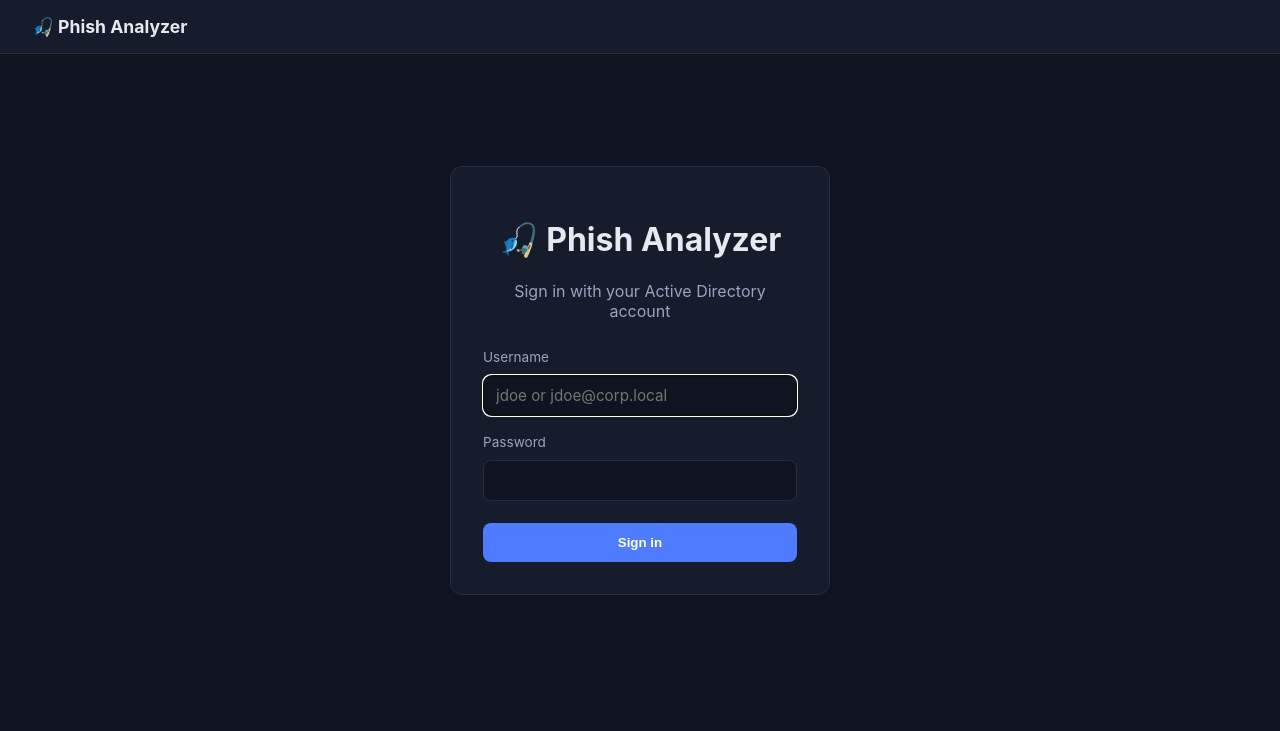
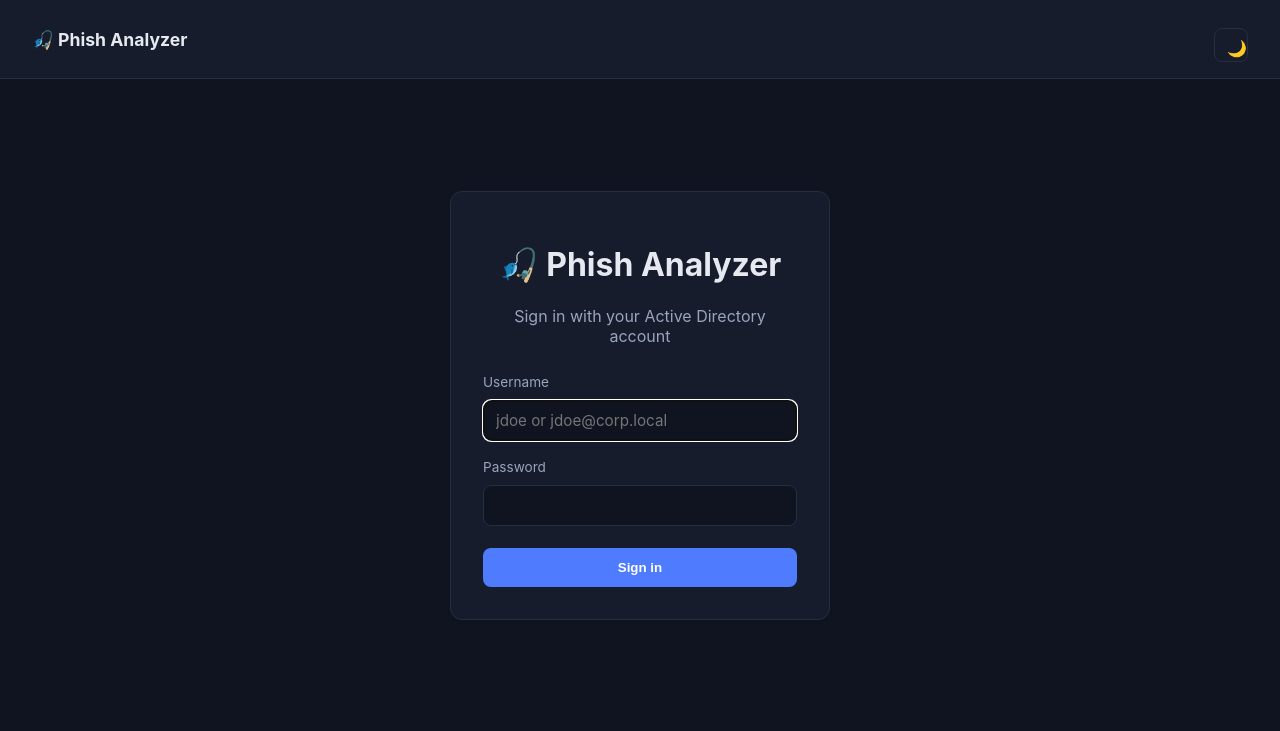
Before and after one commit to Ktownerr/phish-analyzer, a FastAPI app: page /login in a window 1280 px wide. Shown: the top 731 px of the page. Run offline with FastAPI, Linux system fonts and the light colour scheme.

Commit message:
Add clickable history detail view and light/dark theme toggle

```diff
--- a/app/main.py
+++ b/app/main.py
@@ -6,6 +6,7 @@ and get back a parsed SPF/DKIM/DMARC summary, extracted URLs/attachments,
 a risk score, and a plain-English "why this is suspicious" writeup.
 """
 
+import json
 import os
 from datetime import datetime, timedelta
 
@@ -120,6 +121,29 @@ def history(request: Request):
     )
 
 
+@app.get("/history/{analysis_id}", response_class=HTMLResponse)
+def history_detail(analysis_id: int, request: Request):
+    user = get_current_user(request)
+    if not user:
+        return RedirectResponse(url="/login")
+
+    record = db.get_analysis_by_id(user, analysis_id)
+    if not record:
+        raise HTTPException(status_code=404, detail="Analysis not found")
+
+    result = json.loads(record.result_json)
+    return templates.TemplateResponse(
+        "result.html",
+        {
+            "request": request,
+            "user": user,
+            "result": result,
+            "back_url": "/history",
+            "back_label": "Back to history",
+        },
+    )
+
+
 @app.get("/health")
 def health():
     """Used by the GitHub Actions deploy step / uptime checks."""
--- a/app/static/style.css
+++ b/app/static/style.css
@@ -1,55 +1,106 @@
 * { box-sizing: border-box; }
+
+:root {
+    --bg: #0f1420;
+    --nav-bg: #161c2c;
+    --border: #262e42;
+    --text: #e6e9f0;
+    --text-muted: #9aa4bd;
+    --text-faint: #6b7590;
+    --card-bg: #161c2c;
+    --input-bg: #0f1420;
+    --row-border: #1c2332;
+    --row-hover: #1b2236;
+    --accent: #4f7cff;
+    --accent-hover: #3d68e8;
+    --error-bg: #3a1c24;
+    --error-text: #ff9aa8;
+}
+
+[data-theme="light"] {
+    --bg: #f5f6fa;
+    --nav-bg: #ffffff;
+    --border: #e1e4ec;
+    --text: #1a1f2e;
+    --text-muted: #5b6478;
+    --text-faint: #8890a3;
+    --card-bg: #ffffff;
+    --input-bg: #f5f6fa;
+    --row-border: #edeff5;
+    --row-hover: #f2f4fa;
+    --accent: #4f7cff;
+    --accent-hover: #3d68e8;
+    --error-bg: #ffe3e8;
+    --error-text: #c22c47;
+}
+
 body {
     margin: 0;
     font-family: -apple-system, BlinkMacSystemFont, "Segoe UI", Roboto, sans-serif;
-    background: #0f1420;
-    color: #e6e9f0;
+    background: var(--bg);
+    color: var(--text);
+    transition: background 0.15s ease, color 0.15s ease;
 }
 .topnav {
     display: flex;
     justify-content: space-between;
     align-items: center;
     padding: 16px 32px;
-    background: #161c2c;
-    border-bottom: 1px solid #262e42;
+    background: var(--nav-bg);
+    border-bottom: 1px solid var(--border);
 }
 .brand { font-weight: 700; font-size: 1.1rem; }
+.nav-links { display: flex; align-items: center; }
 .nav-links a {
-    color: #9aa4bd;
+    color: var(--text-muted);
     text-decoration: none;
     margin-left: 20px;
 }
-.nav-links a:hover { color: #fff; }
-.nav-links span { color: #6b7590; }
+.nav-links a:hover { color: var(--text); }
+.nav-links span { color: var(--text-faint); }
+
+.theme-toggle {
+    margin-left: 20px;
+    background: transparent;
+    border: 1px solid var(--border);
+    border-radius: 8px;
+    width: 34px;
+    height: 34px;
+    font-size: 1rem;
+    line-height: 1;
+    cursor: pointer;
+    color: var(--text);
+}
+.theme-toggle:hover { border-color: var(--accent); }
 
 .container { max-width: 800px; margin: 0 auto; padding: 32px 20px; }
 
 .login-box {
     max-width: 380px;
     margin: 80px auto;
-    background: #161c2c;
+    background: var(--card-bg);
     padding: 32px;
     border-radius: 12px;
-    border: 1px solid #262e42;
+    border: 1px solid var(--border);
     text-align: center;
 }
-.subtitle { color: #9aa4bd; margin-bottom: 20px; }
+.subtitle { color: var(--text-muted); margin-bottom: 20px; }
 
 form { display: flex; flex-direction: column; gap: 10px; text-align: left; }
-label { font-size: 0.85rem; color: #9aa4bd; margin-top: 8px; }
+label { font-size: 0.85rem; color: var(--text-muted); margin-top: 8px; }
 input, textarea {
-    background: #0f1420;
-    border: 1px solid #262e42;
+    background: var(--input-bg);
+    border: 1px solid var(--border);
     border-radius: 8px;
     padding: 10px 12px;
-    color: #e6e9f0;
+    color: var(--text);
     font-family: inherit;
     font-size: 0.95rem;
 }
 textarea { font-family: "SF Mono", Menlo, Consolas, monospace; font-size: 0.85rem; }
 button {
     margin-top: 12px;
-    background: #4f7cff;
+    background: var(--accent);
     color: white;
     border: none;
     padding: 12px;
--- a/app/templates/base.html
+++ b/app/templates/base.html
@@ -5,21 +5,47 @@
     <meta name="viewport" content="width=device-width, initial-scale=1.0">
     <title>{% block title %}Phishing Email Analyzer{% endblock %}</title>
     <link rel="stylesheet" href="/static/style.css">
+    <script>
+        (function() {
+            var stored = localStorage.getItem('theme');
+            if (stored) document.documentElement.setAttribute('data-theme', stored);
+        })();
+    </script>
 </head>
 <body>
     <nav class="topnav">
         <div class="brand">🎣 Phish Analyzer</div>
-        {% if user %}
         <div class="nav-links">
+            {% if user %}
             <span>Signed in as <strong>{{ user }}</strong></span>
             <a href="/">Analyze</a>
             <a href="/history">History</a>
             <a href="/logout">Log out</a>
+            {% endif %}
+            <button id="theme-toggle" class="theme-toggle" type="button" aria-label="Toggle light and dark theme">🌙</button>
         </div>
-        {% endif %}
     </nav>
     <main class="container">
         {% block content %}{% endblock %}
     </main>
+    <script>
+        (function() {
+            var root = document.documentElement;
+            var btn = document.getElementById('theme-toggle');
+            function currentTheme() {
+                return root.getAttribute('data-theme') === 'light' ? 'light' : 'dark';
+            }
+            function updateIcon() {
+                btn.textContent = currentTheme() === 'light' ? '☀️' : '🌙';
+            }
+            updateIcon();
+            btn.addEventListener('click', function() {
+                var next = currentTheme() === 'light' ? 'dark' : 'light';
+                root.setAttribute('data-theme', next);
+                localStorage.setItem('theme', next);
+                updateIcon();
+            });
+        })();
+    </script>
 </body>
 </html>
--- a/app/templates/history.html
+++ b/app/templates/history.html
@@ -5,14 +5,15 @@
 
 {% if records %}
 <table class="kv-table history-table">
-    <tr><th>Date</th><th>Subject</th><th>From</th><th>Score</th><th>Level</th></tr>
+    <tr><th>Date</th><th>Subject</th><th>From</th><th>Score</th><th>Level</th><th></th></tr>
     {% for r in records %}
-    <tr>
+    <tr class="history-row" onclick="window.location='/history/{{ r.id }}'">
         <td>{{ r.created_at.strftime('%Y-%m-%d %H:%M') }}</td>
         <td>{{ r.subject }}</td>
         <td>{{ r.from_address }}</td>
         <td>{{ r.risk_score }}</td>
         <td class="risk-{{ r.risk_level|lower }}">{{ r.risk_level }}</td>
+        <td><a href="/history/{{ r.id }}" class="view-link">View &rarr;</a></td>
     </tr>
     {% endfor %}
 </table>
--- a/app/templates/result.html
+++ b/app/templates/result.html
@@ -1,7 +1,7 @@
 {% extends "base.html" %}
 {% block title %}Analysis Result{% endblock %}
 {% block content %}
-<a href="/" class="back-link">&larr; Analyze another</a>
+<a href="{{ back_url or '/' }}" class="back-link">&larr; {{ back_label or 'Analyze another' }}</a>
 
 <div class="score-banner risk-{{ result.risk_level|lower }}">
     <div class="score-number">{{ result.risk_score }}/100</div>
```
Also changed, not shown: other parts of app/static/style.css (+25 -13 lines), app/db.py (+12 -0 lines).
